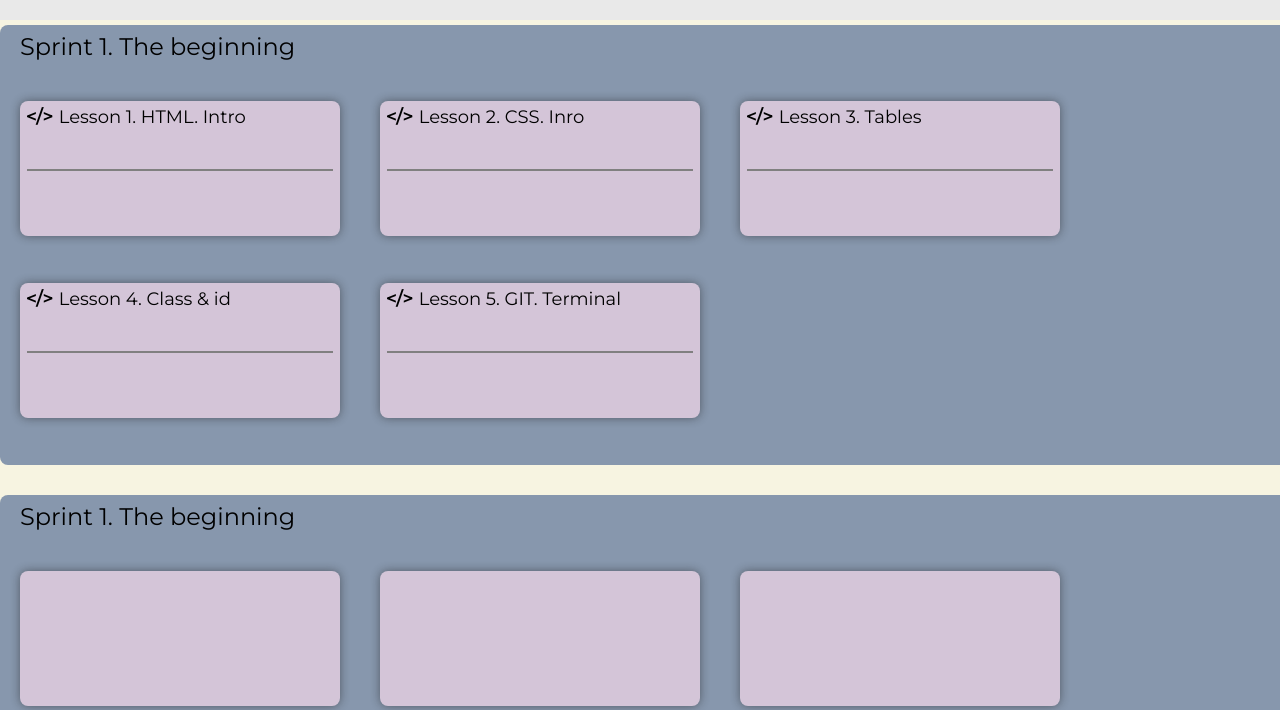
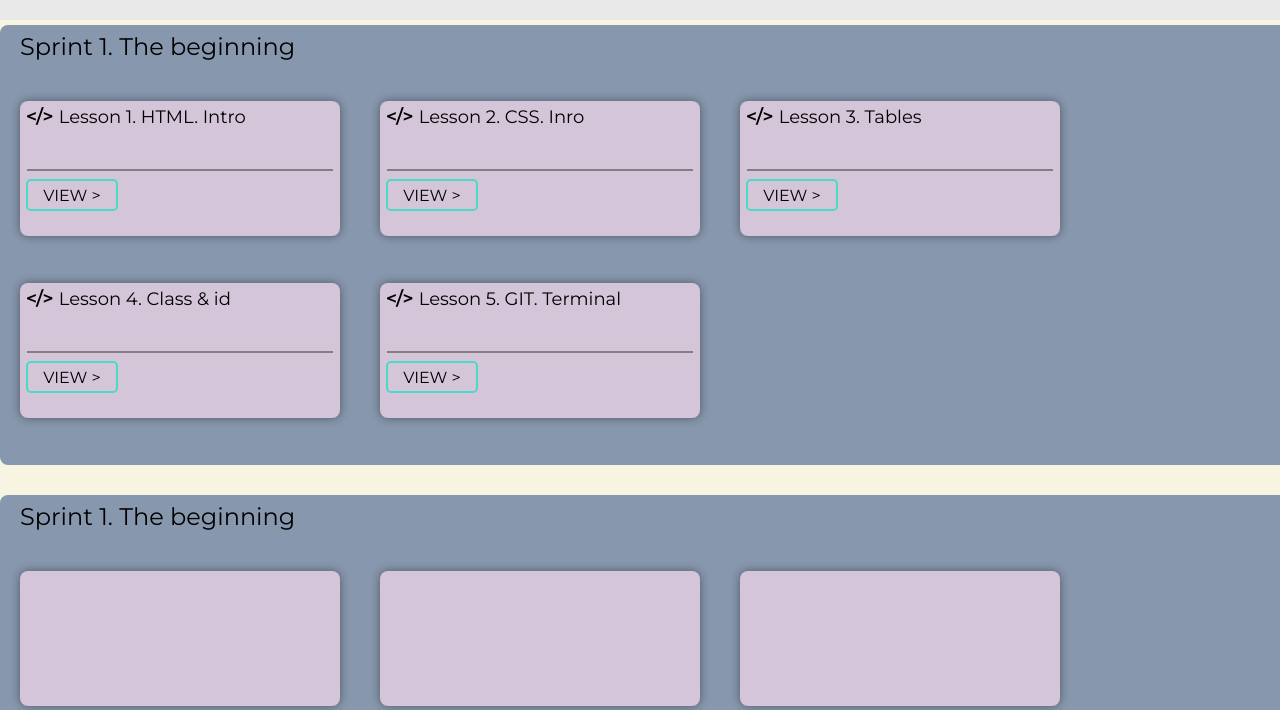
Before and after one commit to vldmrzmz/MyWorksPortfolio, a plain HTML site: page MyWorks/index.html in a window 1280 px wide. Shown: the part 90-800 px from the top of the page. Drawn offline with Linux system fonts and the light colour scheme.

Commit message:
`123
123

```diff
--- a/MyWorks/index.html
+++ b/MyWorks/index.html
@@ -1,5 +1,6 @@
 <!DOCTYPE html>
 <html lang="en">
+
 <head>
     <meta charset="UTF-8">
     <meta http-equiv="X-UA-Compatible" content="IE=edge">
@@ -7,11 +8,14 @@
     <title>Document</title>
     <link rel="stylesheet" href="style.css">
 </head>
+
 <body>
     <div class="header">
         <h1 class="headerH">My works</h1>
         <h3 class="headerC">Here is the website with examples of my works</h3>
-        <a href="https://github.com/vldmrzmz"><div class="gitAvatar"></div></a>
+        <a href="https://github.com/vldmrzmz">
+            <div class="gitAvatar"></div>
+        </a>
     </div>
     <main class="container">
         <div class="panelOfWorks">
@@ -22,6 +26,7 @@
                 </div>
 
                 <hr class="line" color="grey">
+                <div class="btn">VIEW ></div>
             </div>
 
 
@@ -31,6 +36,7 @@
                 </div>
 
                 <hr class="line" color="grey">
+                <div class="btn">VIEW ></div>
             </div>
 
             <div class="workCard">
@@ -39,6 +45,7 @@
                 </div>
 
                 <hr class="line" color="grey">
+                <div class="btn">VIEW ></div>
             </div>
 
             <div class="workCard">
@@ -47,6 +54,7 @@
                 </div>
 
                 <hr class="line" color="grey">
+                <div class="btn">VIEW ></div>
             </div>
 
             <div class="workCard">
@@ -55,17 +63,33 @@
                 </div>
 
                 <hr class="line" color="grey">
+                <div class="btn">VIEW ></div>
             </div>
         </div>
+
+
         <div class="panelOfWorks">
             <h2 class="panelH">Sprint 1. The beginning</h2>
-            <div class="workCard"><h3 class="cardText"></h3></div>
-            <div class="workCard"><h3 class="cardText"></h3></div>
-            <div class="workCard"><h3 class="cardText"></h3></div>
-            <div class="workCard"><h3 class="cardText"></h3></div>
-            <div class="workCard"><h3 class="cardText"></h3></div>
-            <div class="workCard"><h3 class="cardText"></h3></div>
+            <div class="workCard">
+                <h3 class="cardText"></h3>
+            </div>
+            <div class="workCard">
+                <h3 class="cardText"></h3>
+            </div>
+            <div class="workCard">
+                <h3 class="cardText"></h3>
+            </div>
+            <div class="workCard">
+                <h3 class="cardText"></h3>
+            </div>
+            <div class="workCard">
+                <h3 class="cardText"></h3>
+            </div>
+            <div class="workCard">
+                <h3 class="cardText"></h3>
+            </div>
         </div>
     </main>
 </body>
+
 </html>
--- a/MyWorks/style.css
+++ b/MyWorks/style.css
@@ -1,107 +1,126 @@
 @import url('https://fonts.googleapis.com/css2?family=Roboto:wght@300&display=swap');
 @import url('https://fonts.googleapis.com/css2?family=Montserrat:wght@300;400&display=swap');
-body{
+body {
     margin: 0 auto;
 }
-.container{
+
+.container {
     height: 100vh;
     width: 1300px;
     margin: 0 auto;
-
     background-color: rgb(247, 244, 225);
 }
-.header{
+
+.header {
     height: 110px;
     width: 1300px;
     margin: 0 auto;
-
     background-color: rgb(233, 233, 233);
 }
+
 .headerH {
     margin: 0;
     font-family: 'Montserrat', sans-serif;
     font-weight: 600;
     font-size: 34px;
-
     position: relative;
     top: 10px;
-
     text-align: center;
     letter-spacing: 1px;
 }
+
 .headerC {
     margin-top: 22px;
     font-family: 'Montserrat', sans-serif;
     font-weight: 400;
     font-size: 19px;
-
     text-align: center;
 }
-.gitAvatar{
+
+.gitAvatar {
     height: 47px;
     width: 47px;
     border-radius: 100%;
-
     position: relative;
     top: -70px;
     left: 1100px;
-
     background-repeat: no-repeat;
     background-size: cover;
     background-image: url(https://avatars.githubusercontent.com/u/92734932?s=40&v=4);
 }
-.panelH{
+
+.panelH {
     margin: 0;
     width: 100%;
-
     position: relative;
     left: 20px;
     top: 7px;
-
     font-family: 'Montserrat', sans-serif;
     font-weight: 400;
     font-size: 24px;
 }
-.panelOfWorks{
+
+.panelOfWorks {
     height: 440px;
     width: 100%;
     margin-bottom: 30px;
-
     border-radius: 8px;
-
     position: relative;
     top: 5px;
     background: rgb(135, 151, 173);
-
     display: flex;
     flex-wrap: wrap;
 }
-.workCard{
+
+.workCard {
     height: 135px;
     width: 320px;
-
     background-color: rgb(212, 197, 216);
     border-radius: 8px;
-
     margin: 0 20px 0 20px;
     box-shadow: 0 0 10px rgba(26, 25, 25, 0.479);
 }
-.cardHeader{
+
+.cardHeader {
     height: 60px;
     width: 100%;
 }
-.cardText{
+
+.cardText {
     margin: 0;
     position: relative;
     top: 5px;
-
     font-family: 'Montserrat', sans-serif;
     font-weight: 500;
     font-size: 18px;
 }
-.icon{
+
+.icon {
     margin: 6px;
 }
-.line{
+
+.line {
     width: 95%;
 }
+
+.btn {
+    margin-left: 6px;
+    margin-top: 6px;
+    height: 28px;
+    width: 88px;
+    border: 2px solid rgb(72, 219, 200);
+    border-radius: 5px;
+    font-size: 16px;
+    font-family: 'Montserrat', sans-serif;
+    display: flex;
+    justify-content: center;
+    align-items: center;
+    transition: .5 linear;
+    text-decoration: none;
+    color: black;
+}
+
+.btn:hover {
+    background-color: rgb(230, 231, 231);
+    border-color: rgb(92, 157, 177);
+}
```
